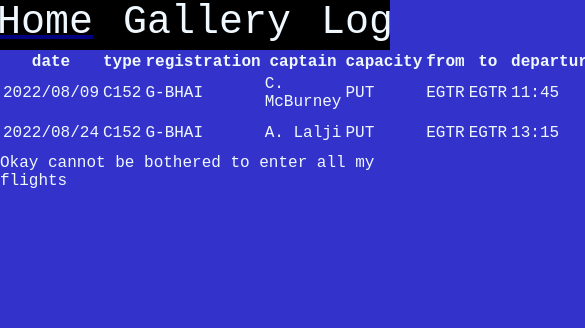
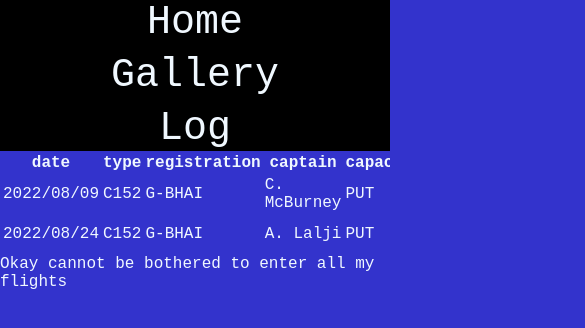
Before and after one commit to rickaw/training-website, a website: page src/log.html in a window 390 px wide. Shown: the top 328 px of the page, 585 px wide, since content can reach past the window. Drawn offline with nearby package versions, Linux system fonts and the light colour scheme; files that its build step writes are made by us from their sources.

Commit message:
Make it responsive

```diff
--- a/src/log.html
+++ b/src/log.html
@@ -10,7 +10,9 @@
     <script src="narbar.js"></script>
 
     <div id="content">
-        <table id="logTable"></table>
+        <div id="log-table-container">
+            <table id="logTable"></table>
+        </div>
         <div>Okay cannot be bothered to enter all my flights</div>
     </div>
     <script src="log.js"></script>
--- a/src/main.sass
+++ b/src/main.sass
@@ -1,3 +1,5 @@
+$desktop: "(min-width: 1008px)"
+
 *
     font-family: "Courier New", sans-serif
     color: aliceblue
@@ -12,17 +14,25 @@ body
     height: 100%
 
 #navbar
-    position: fixed
     top: 0
     left: 0
     width: 100%
-    height: 50px
+
+    @media #{$desktop}
+        position: fixed
+        height: 3.5rem
 
     background-color: black
 
     display: flex
+    flex-direction: column
     justify-content: center
-    gap: 30px
+    align-items: center
+    gap: 0.5rem
+
+    @media #{$desktop}
+        flex-direction: row
+        gap: 2rem
 
     a
         float: left
@@ -33,8 +43,9 @@ body
             text-decoration: rgba(0, 0, 255, 0.5) underline
 
 #content
-    padding-top: 50px
-    height: 100%
+    @media #{$desktop}
+        padding-top: 50px
+        height: 100%
 
     .airplane
         position: fixed
@@ -80,3 +91,6 @@ ul.gallery
     li > img
         height: 400px
         border-radius: 10px
+
+#log-table-container
+    overflow-x: auto
```
